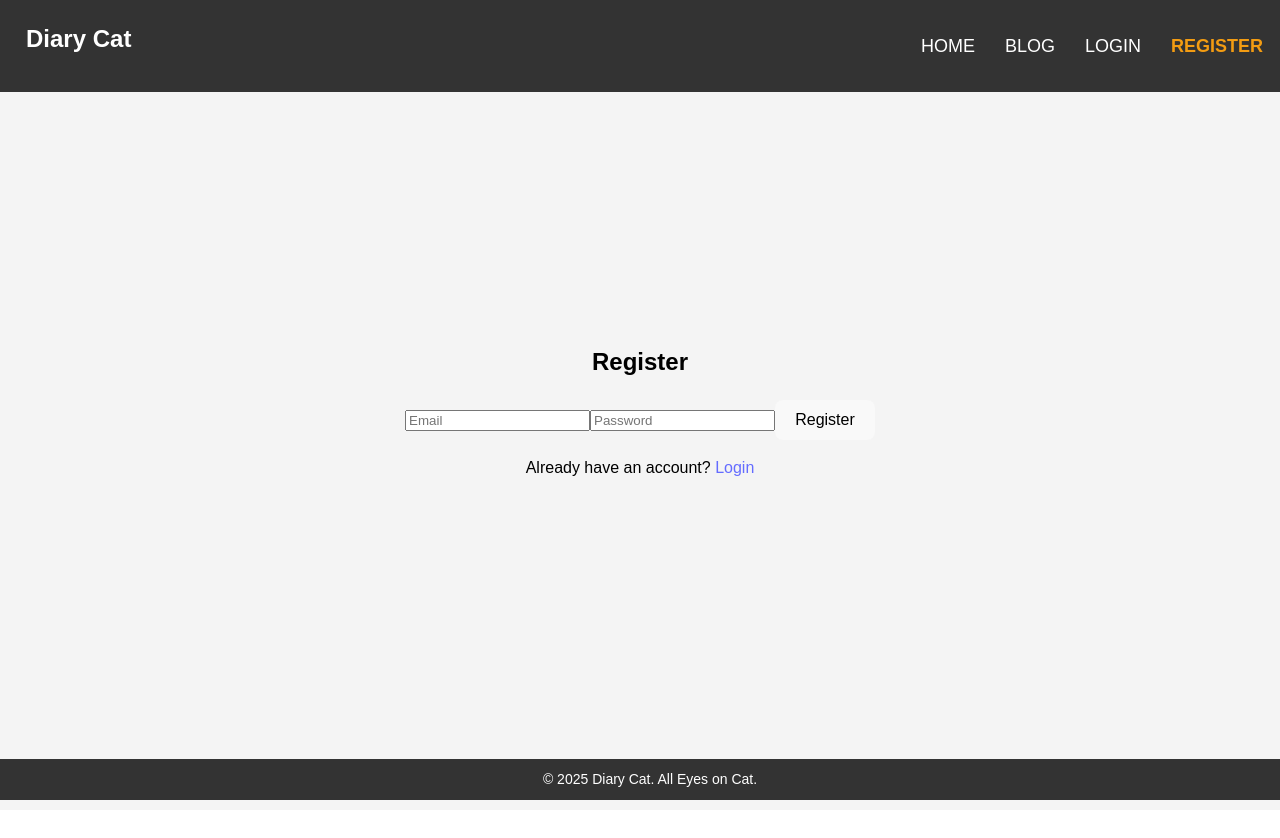
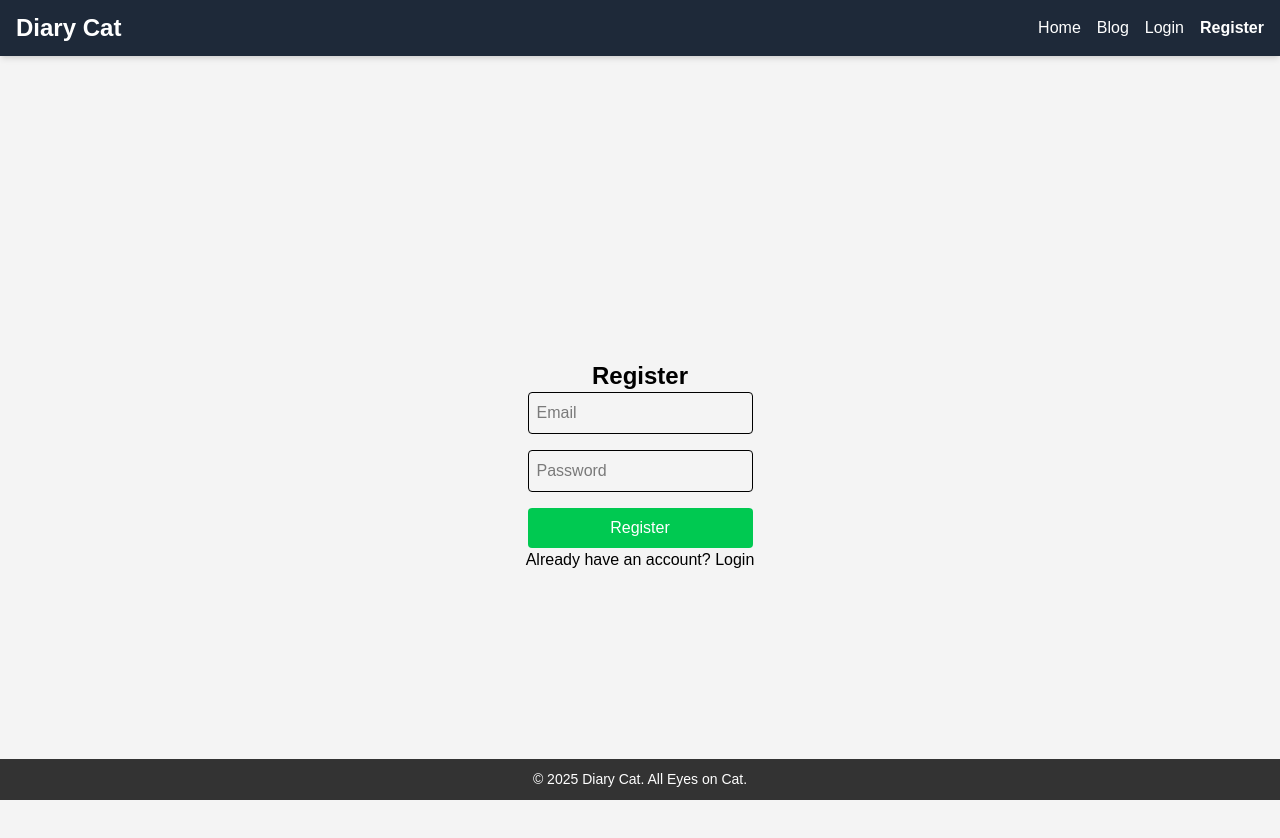
Before and after one commit to LuqmanNurhakimRosli/HistoryChannel, a React (Vite) app: page /register in a window 1280 px wide. Shown: the top 838 px of the page. Before the commit the page ends 810 px from the top, so only its background shows below. Built offline with nearby package versions, Linux system fonts and the light colour scheme; no server answers.

Commit message:
done updgarede

```diff
--- a/src/components/Header.jsx
+++ b/src/components/Header.jsx
@@ -6,26 +6,37 @@ function Header() {
   const { user, logout } = useAuth();
 
   return (
-    <header className="header">
-      <nav className="navbar">
-        <div className="nav-container">
+    <header className="bg-gray-800 text-white shadow-md sticky top-0 z-50">
+      <nav className="container mx-auto px-4 py-3">
+        <div className="flex justify-between items-center">
           {/* Logo Section */}
-          <Link to="/" className="logo" aria-label="Go to Home">
-          <div>
-          {/* <img src="/OIP.jpg" alt="Diary Cat Logo" /> */}
-          <h1>Diary Cat</h1>
-          </div>
+          <Link to="/" className="flex items-center space-x-2 hover:opacity-80 transition-opacity">
+            <div>
+              <h1 className="text-2xl font-bold">Diary Cat</h1>
+            </div>
           </Link>
 
           {/* Navigation Links */}
-          <ul className="nav-links">
+          <ul className="flex space-x-4 items-center">
             <li>
-              <NavLink to="/" className={({ isActive }) => (isActive ? "active" : "")}>
+              <NavLink
+                to="/"
+                className={({ isActive }) =>
+                  `${isActive ? 'text-blue-400 font-semibold' : 'text-gray-300 hover:text-white'}
+                  transition-colors duration-200`
+                }
+              >
                 Home
               </NavLink>
             </li>
             <li>
-              <NavLink to="/blog" className={({ isActive }) => (isActive ? "active" : "")}>
+              <NavLink
+                to="/blog"
+                className={({ isActive }) =>
+                  `${isActive ? 'text-blue-400 font-semibold' : 'text-gray-300 hover:text-white'}
+                  transition-colors duration-200`
+                }
+              >
                 Blog
               </NavLink>
             </li>
@@ -34,12 +45,24 @@ function Header() {
             {user && (
               <>
                 <li>
-                  <NavLink to="/dashboard" className={({ isActive }) => (isActive ? "active" : "")}>
+                  <NavLink
+                    to="/dashboard"
+                    className={({ isActive }) =>
+                      `${isActive ? 'text-blue-400 font-semibold' : 'text-gray-300 hover:text-white'}
+                      transition-colors duration-200`
+                    }
+                  >
                     Dashboard
                   </NavLink>
                 </li>
                 <li>
-                  <NavLink to="/profile" className={({ isActive }) => (isActive ? "active" : "")}>
+                  <NavLink
+                    to="/profile"
+                    className={({ isActive }) =>
+                      `${isActive ? 'text-blue-400 font-semibold' : 'text-gray-300 hover:text-white'}
+                      transition-colors duration-200`
+                    }
+                  >
                     Profile
                   </NavLink>
                 </li>
@@ -50,19 +73,35 @@ function Header() {
             {!user ? (
               <>
                 <li>
-                  <NavLink to="/login" className={({ isActive }) => (isActive ? "active" : "")}>
+                  <NavLink
+                    to="/login"
+                    className={({ isActive }) =>
+                      `${isActive ? 'text-blue-400 font-semibold' : 'text-gray-300 hover:text-white'}
+                      transition-colors duration-200`
+                    }
+                  >
                     Login
                   </NavLink>
                 </li>
                 <li>
-                  <NavLink to="/register" className={({ isActive }) => (isActive ? "active" : "")}>
+                  <NavLink
+                    to="/register"
+                    className={({ isActive }) =>
+                      `${isActive ? 'text-blue-400 font-semibold' : 'text-gray-300 hover:text-white'}
+                      transition-colors duration-200`
+                    }
+                  >
                     Register
                   </NavLink>
                 </li>
               </>
             ) : (
               <li>
-                <button onClick={logout} className="logout-btn" aria-label="Logout">
+                <button
+                  onClick={logout}
+                  className="bg-red-600 hover:bg-red-700 text-white px-3 py-1 rounded-md transition-colors duration-200"
+                  aria-label="Logout"
+                >
                   Logout
                 </button>
               </li>
--- a/src/index.css
+++ b/src/index.css
@@ -1,3 +1,5 @@
+@import "tailwindcss";
+
 :root {
   font-family: Inter, system-ui, Avenir, Helvetica, Arial, sans-serif;
   line-height: 1.5;
@@ -12,51 +14,3 @@
   -webkit-font-smoothing: antialiased;
   -moz-osx-font-smoothing: grayscale;
 }
-
-a {
-  font-weight: 500;
-  color: #646cff;
-  text-decoration: inherit;
-}
-a:hover {
-  color: #535bf2;
-}
-
-
-
-h1 {
-  font-size: 3.2em;
-  line-height: 1.1;
-}
-
-button {
-  border-radius: 8px;
-  border: 1px solid transparent;
-  padding: 0.6em 1.2em;
-  font-size: 1em;
-  font-weight: 500;
-  font-family: inherit;
-  background-color: #1a1a1a;
-  cursor: pointer;
-  transition: border-color 0.25s;
-}
-button:hover {
-  border-color: #646cff;
-}
-button:focus,
-button:focus-visible {
-  outline: 4px auto -webkit-focus-ring-color;
-}
-
-@media (prefers-color-scheme: light) {
-  :root {
-    color: #213547;
-    background-color: #ffffff;
-  }
-  a:hover {
-    color: #747bff;
-  }
-  button {
-    background-color: #f9f9f9;
-  }
-}
--- a/vite.config.js
+++ b/vite.config.js
@@ -1,16 +1,18 @@
 import { defineConfig } from 'vite';
 import react from '@vitejs/plugin-react-swc';
+import tailwindcss from '@tailwindcss/vite'
 
 export default defineConfig({
-  plugins: [react()],
+  plugins: [tailwindcss(),
+    react()],
   build: {
     rollupOptions: {
       output: {
         manualChunks: {
-          vendor: ['react', 'react-dom', 'axios', 'react-toastify'], // Bundle libraries with the app
+          vendor: ['react', 'react-dom', 'axios', 'react-toastify'],
         },
       },
     },
-    chunkSizeWarningLimit: 1000, // Increase chunk size warning limit
+    chunkSizeWarningLimit: 1000,
   },
 });
```
Also changed, not shown: package.json (+4 -4 lines), 1 other file (tests, documents, lock files or other folders).
